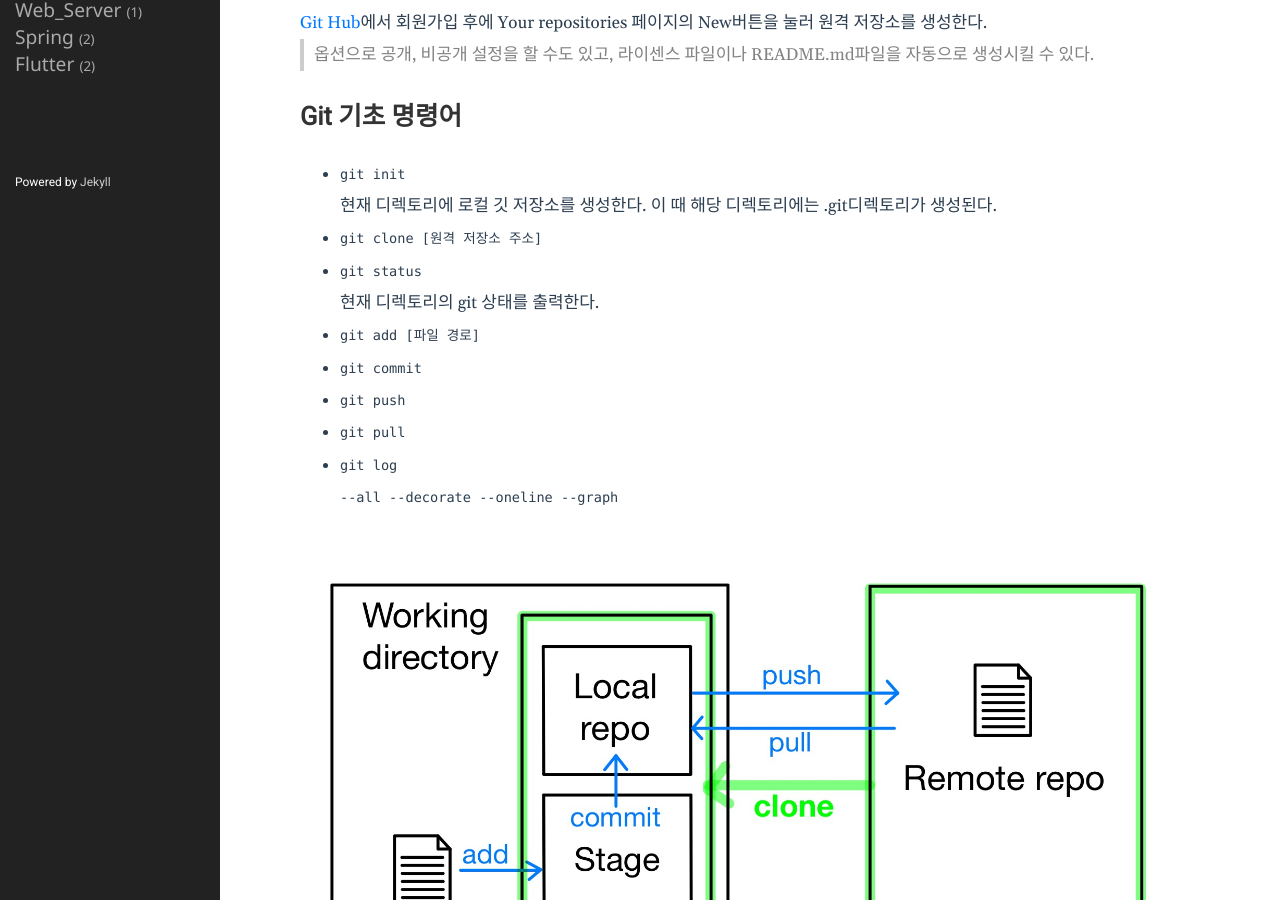
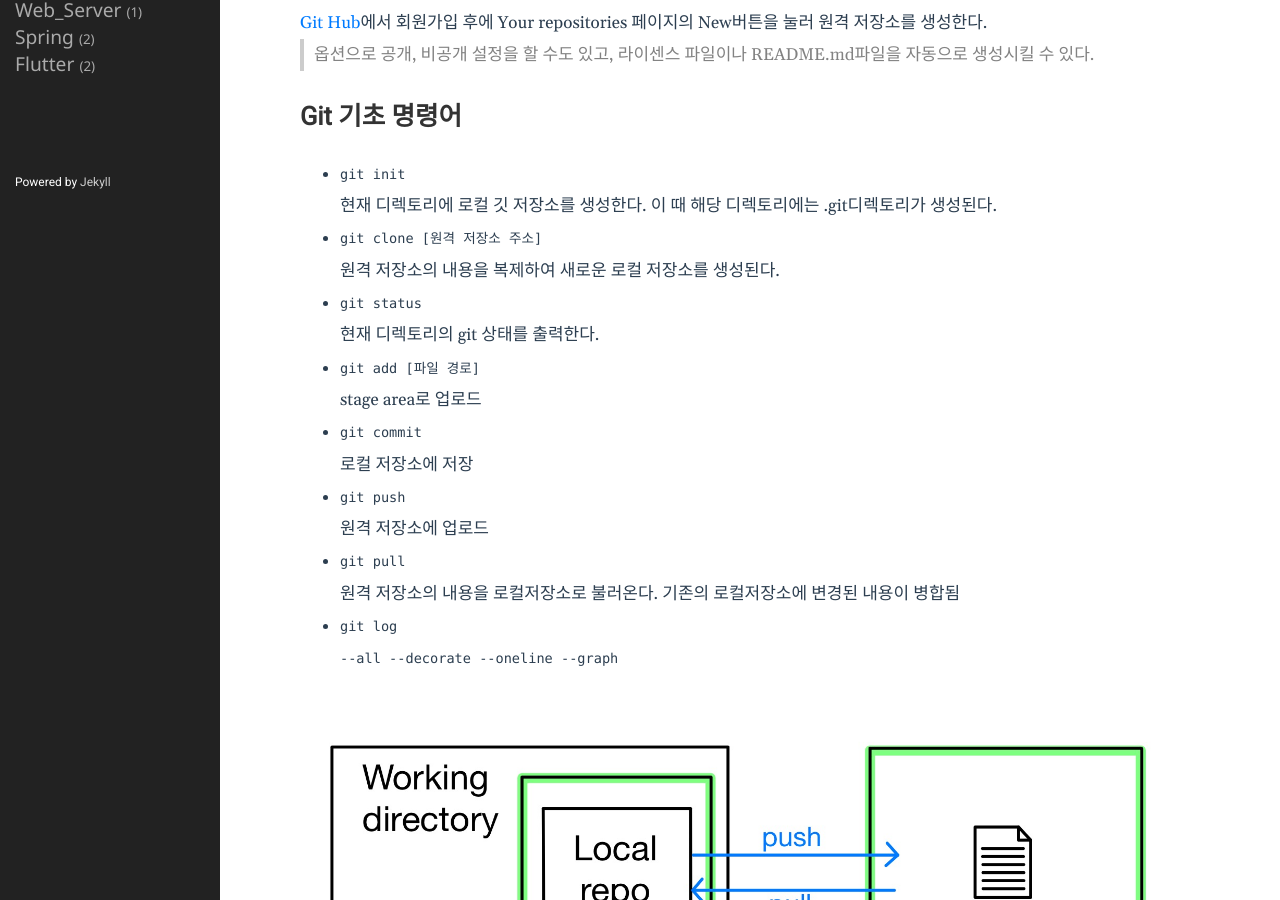
Before and after one commit to Kyoung-M1N/kyoung-M1N.github.io, a Jekyll site: the page built from _posts/2021-12-22-[Git]starting.md, in a window 1280 px wide and 900 px high, scrolled down 380 px. Built offline with Jekyll 4.4.1, drawn with Linux system fonts in a browser that asks for light colours.

Commit message:
포스트 수정

```diff
--- a/_posts/2021-12-22-[Git]starting.md
+++ b/_posts/2021-12-22-[Git]starting.md
@@ -30,7 +30,7 @@ Git을 설치하기 위해 [git-scm.com/downloads](https://git-scm.com/downloads
 
 - `git clone [원격 저장소 주소]`
 
-
+  원격 저장소의 내용을 복제하여 새로운 로컬 저장소를 생성된다.
 
 - `git status`
 
@@ -38,19 +38,21 @@ Git을 설치하기 위해 [git-scm.com/downloads](https://git-scm.com/downloads
 
 - `git add [파일 경로] `
 
-
+  stage area로 업로드
 
 - `git commit`
 
-
+  로컬 저장소에 저장
 
 - `git push`
+
+  원격 저장소에 업로드
 
 
 
 - `git pull`
 
-
+  원격 저장소의 내용을 로컬저장소로 불러온다. 기존의 로컬저장소에 변경된 내용이 병합됨
 
 - `git log`
 
```
